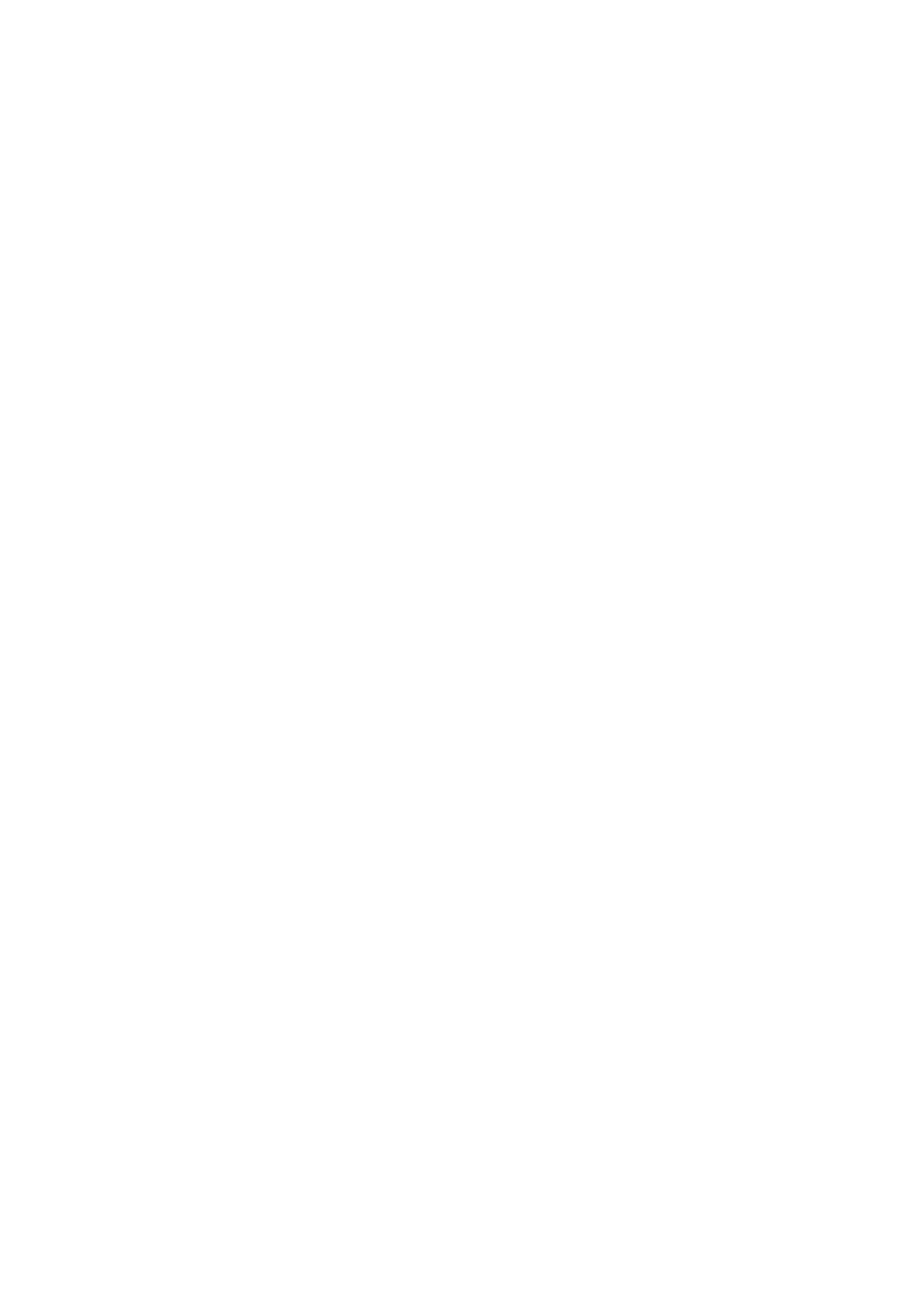
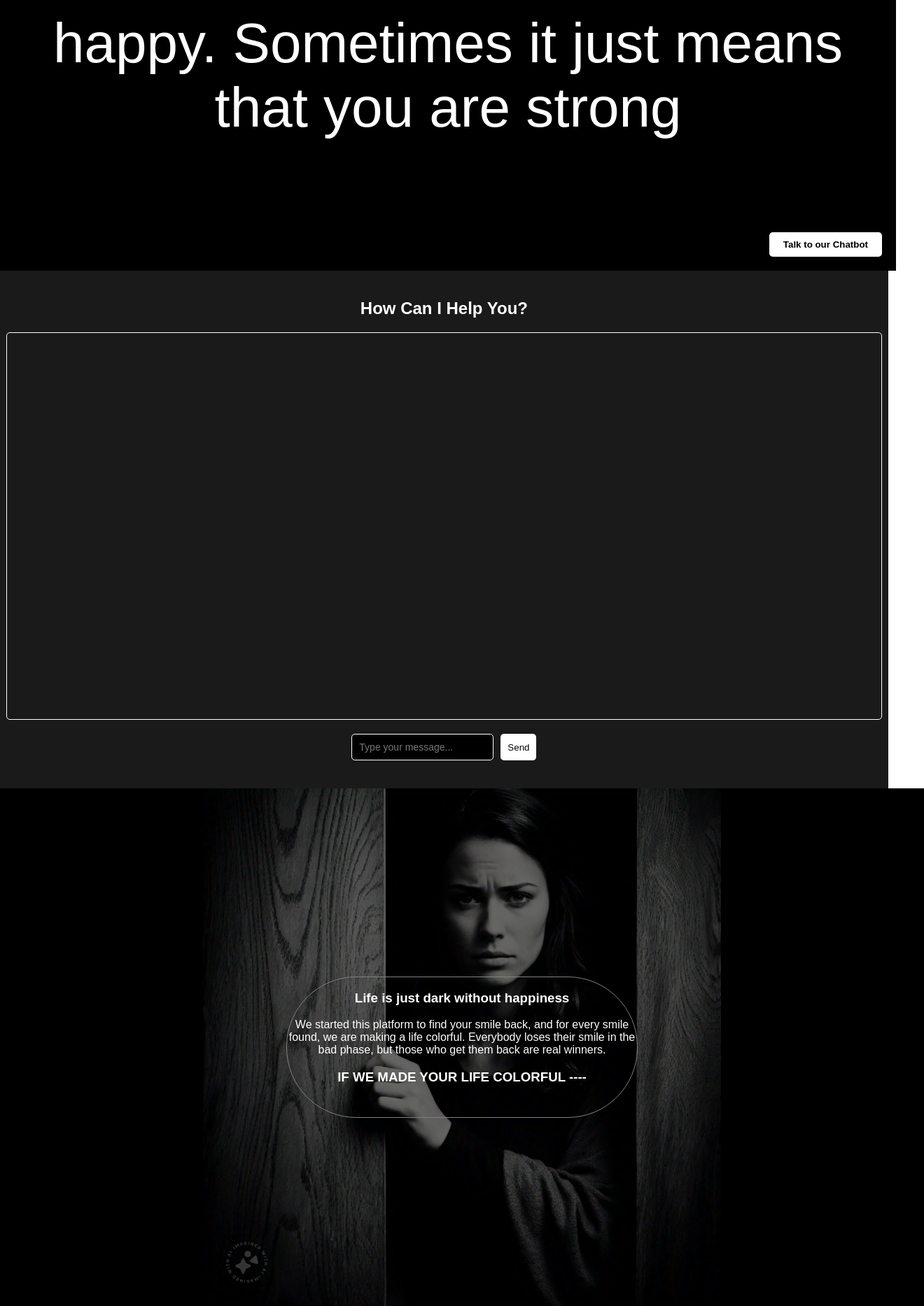
Before and after one commit to saisreekantam/SMILE_AGAIN, a React (Create React App) app in the folder frontend/: page /chatbot_page in a window 1280 px wide. Before the commit this address had no page. Shown: the part 343-2210 px from the top of the page at 70% size, 1320 px wide, since content can reach past the window. Before the commit the page ends 800 px from the top, so only its background shows below. Built offline with nearby package versions, Linux system fonts and the light colour scheme.

Commit message:
Added ChatBot page

```diff
--- a/frontend/src/App.js
+++ b/frontend/src/App.js
@@ -4,6 +4,7 @@ import { Routes,Route } from 'react-router-dom';
 import LoginPage from './LoginPage';
 import RegistrationPage from './RegistrationPage';
 import ProblemDescriptionForm from './ProblemDescriptionForm';
+import ChatBotPage from './ChatBotPage';
 
 function App() {
   return (
@@ -13,6 +14,7 @@ function App() {
         <Route path='/login' element={<LoginPage />} />
         <Route path='/register' element={<RegistrationPage />} />
         <Route path='/auth/problem_page' element={<ProblemDescriptionForm />} />
+        <Route path='/chatbot_page' element={<ChatBotPage />} />
       </Routes>
     </>
   );
--- /dev/null
+++ b/frontend/src/ChatBotPage.css
@@ -0,0 +1,132 @@
+body {
+    margin: 0;
+    font-family: Arial, sans-serif;
+    width: 100vw;
+  }
+
+  .ChatBotPage {
+    display: flex;
+    flex-direction: column;
+    width: 100%;
+    /* overflow-y: scroll; */
+  }
+
+  .QuoteContainer,
+  .chat-container,
+  .ColorDonation {
+    display: flex;
+    justify-content: center;
+    align-items: center;
+    height: 700px;
+    width: 100%;
+    scroll-snap-align: start;
+  }
+  .QuoteContainer{
+    height: 650px;
+  }
+
+  .QuoteContainer {
+    background-color: black;
+    color: white;
+    text-align: center;
+    position: relative;
+    font-size: 1.5em;
+  }
+
+  .scroll-to-chat {
+    position: absolute;
+    bottom: 20px;
+    right: 20px;
+    background-color: white;
+    color: black;
+    padding: 10px 20px;
+    border: none;
+    border-radius: 5px;
+    cursor: pointer;
+    font-weight: bold;
+  }
+
+  .chat-container {
+    background-color: #1a1a1a;
+    color: white;
+    text-align: center;
+    display: flex;
+    flex-direction: column;
+    padding: 20px;
+    width: 96%;
+  }
+
+  .chat-messages {
+    flex: 1;
+    overflow-y: auto;
+    margin-bottom: 20px;
+    padding: 10px;
+    border: 1px solid white;
+    border-radius: 5px;
+    width: 100%;
+    position: relative;
+    display: flex;
+    flex-direction: column;
+  }
+
+  .chat-message {
+    margin: 10px 0;
+    padding: 10px;
+    border-radius: 10px;
+    max-width: 60%;
+    word-wrap: break-word;
+  }
+
+  .chat-message.user {
+    align-self: flex-end;
+    right: 0;
+    background-color: #333;
+    color: white;
+    max-width: fit-content;
+  }
+
+  .chat-message.bot {
+    align-self: flex-start;
+    background-color: white;
+    color: black;
+    max-width: 500px;
+  }
+
+  .chat-input {
+    display: flex;
+    gap: 10px;
+  }
+
+  .chat-input input {
+    flex: 1;
+    padding: 10px;
+    border: 1px solid white;
+    border-radius: 5px;
+    background-color: black;
+    color: white;
+  }
+
+  .chat-input button {
+    padding: 10px;
+    border: none;
+    background-color: white;
+    color: black;
+    cursor: pointer;
+    border-radius: 5px;
+    height: 38.4px;
+  }
+
+  .ColorDonation {
+    background-color: black;
+    color: white;
+    text-align: center;
+    padding: 20px;
+  }
+
+  .ColorDonationMessage {
+    max-width: 600px;
+  }
+
+  a {
+    text-decoration: none;
+  }
--- /dev/null
+++ b/frontend/src/ChatBotPage.js
@@ -0,0 +1,97 @@
+import React, { useState, useRef, useEffect } from 'react';
+import './ChatBotPage.css';
+import NavAfterLogin from './NavAfterLogin';
+import { useAuth } from './contexts/AuthContext';
+import { Navigate } from 'react-router-dom';
+
+const ChatBotPage = () => {
+  const [quote, setQuote] = useState(
+    "Smile doesn't mean that someone's happy. Sometimes it just means that you are strong"
+  );
+  const [messages, setMessages] = useState([]);
+  const [input, setInput] = useState('');
+  const chatContainerRef = useRef(null);
+  const chatSectionRef = useRef(null);
+  const { isLoggedIn } = useAuth();
+
+  useEffect(() => {
+    if (chatContainerRef.current) {
+      chatContainerRef.current.scrollTop = chatContainerRef.current.scrollHeight;
+    }
+  }, [messages]);
+  // if(!isLoggedIn){
+  //   return <Navigate to="/login" />
+  // }
+
+  const handleSendMessage = () => {
+    if (!input.trim()) return;
+    const newMessages = [...messages, { sender: 'user', text: input }];
+    setMessages(newMessages);
+
+    setTimeout(() => {
+      const botResponse = `Bot response to "${input}"`;
+      setMessages((prevMessages) => [
+        ...prevMessages,
+        { sender: 'bot', text: botResponse },
+      ]);
+    }, 1000);
+    setInput('');
+  };
+
+  const scrollToChat = () => {
+    if (chatSectionRef.current) {
+      chatSectionRef.current.scrollIntoView({ behavior: 'smooth' });
+    }
+  };
+
+  return (
+    <div className="ChatBotPage">
+      <NavAfterLogin />
+      <div className="QuoteContainer">
+        <p style={{fontSize:'80px'}}>{quote}</p>
+        <button className="scroll-to-chat" onClick={scrollToChat}>
+          Talk to our Chatbot
+        </button>
+      </div>
+      <div className="chat-container" ref={chatSectionRef}>
+        <h2>How Can I Help You?</h2>
+        <div className="chat-messages" ref={chatContainerRef}>
+          {messages.map((message, index) => (
+            <div
+              key={index}
+              className={`chat-message ${message.sender === 'user' ? 'user' : 'bot'}`}
+            >
+              {message.text}
+            </div>
+          ))}
+        </div>
+        <div className="chat-input">
+          <input
+            type="text"
+            value={input}
+            onChange={(e) => setInput(e.target.value)}
+            placeholder="Type your message..."
+          />
+          <button onClick={handleSendMessage}>Send</button>
+        </div>
+      </div>
+      <div className="ColorDonation">
+        <div className="ColorDonationMessage">
+          <h3>Life is just dark without happiness</h3>
+          <p>
+            We started this platform to find your smile back, and for every smile found,
+            we are making a life colorful. Everybody loses their smile in the bad phase,
+            but those who get them back are real winners.
+          </p>
+          <h3>
+            <a href="#" style={{ color: 'white' }}>
+              IF WE MADE YOUR LIFE COLORFUL ----
+            </a>
+          </h3>
+        </div>
+      </div>
+    </div>
+  );
+};
+
+export default ChatBotPage;
--- a/frontend/src/LandingPage.js
+++ b/frontend/src/LandingPage.js
@@ -6,8 +6,10 @@ import image3 from './assets/Image3.jpg'
 import image4 from './assets/Image4.jpg'
 import image5 from './assets/Image5.jpg'
 import chatbot from './assets/Chatbot.jpg'
+import { useAuth } from './contexts/AuthContext'
 
 function LandingPage() {
+  const { isLoggedIn } = useAuth();
   useEffect(() => {
     const scrollContainer = document.querySelector('.ImagesContainer');
 
@@ -95,7 +97,7 @@ function LandingPage() {
           "Smiling isn't just an option; it's a true expression of happiness.Learn from those who lost their smiles and bravely brought them back."
         </div>
         <div className='ChatbotImageContainer'>
-          <a href=""><img src={chatbot} className='ChatbotImage'></img></a>
+          <a href="/chatbot_page"><img src={chatbot} className='ChatbotImage'></img></a>
         </div>
       </div>
       <div className='WorkshopPage'>
--- a/frontend/src/LoginPage.js
+++ b/frontend/src/LoginPage.js
@@ -1,11 +1,13 @@
 import React, { useState } from "react";
 import "./LoginPage.css";
+import { useAuth } from "./contexts/AuthContext";
 import axios from "axios";
 
 
 function LoginPage() {
     const [email,setEmail]=useState("");
     const [password,setPassword]=useState("");
+    const { login } = useAuth();
     const handleSubmit=async (e) => {
         e.preventDefault();
         const data={
@@ -14,6 +16,9 @@ function LoginPage() {
         };
         try{
             const response=await axios.post("http://localhost:8000/auth/login",data,{headers: { 'Content-Type' : 'application/json'}});
+            if(response.request.responseURL.includes('problem_page')){
+                login({email});
+            }
             console.log(response.data);
         }
         catch(err){
--- a/frontend/src/NavAfterLogin.css
+++ b/frontend/src/NavAfterLogin.css
@@ -7,6 +7,7 @@
     padding: 0 20px; /* Optional: padding to add some space on the sides */
     color: black;
     box-sizing: border-box; /* Ensures padding doesn't affect width */
+    background-color: black;
   }
   .Smile{
     color: gray;
--- a/frontend/src/NavAfterLogin.js
+++ b/frontend/src/NavAfterLogin.js
@@ -11,7 +11,7 @@ const NavAfterLogin=() => {
                     <span className="Again">Again</span>
                 </div>
                 <div className="Links">
-                    <a href="">Home</a>
+                    <a href="/">Home</a>
                     <a href="">Blogs</a>
                     <a href="">Workshops</a>
                     <a href="">Chats</a>
--- a/frontend/src/ProblemDescriptionForm.js
+++ b/frontend/src/ProblemDescriptionForm.js
@@ -1,15 +1,16 @@
 import React,{useState} from "react";
 import "./ProblemDescriptionFile.css";
 import NavAfterLogin from "./NavAfterLogin";
+import axios from "axios";
 const ProblemDescriptionForm=() => {
     const [currentStep,setCurrentStep] = useState(0);
     const [formData,setFormData] = useState({
-       When:"",
-       Why: "",
+       smile_last_time:"",
+       smile_reason: "",
     });
     const formFields = [
-        {id:"When", label:"When did you smile last time",type:"text",required:"true"},
-        {id:"Why", label:"Why Did you lose your smile",type:"text",required:"true"}
+        {id:"smile_last_time", label:"When did you smile last time(press enter after you type this)",type:"text",required:"true"},
+        {id:"smile_reason", label:"Why Did you lose your smile",type:"text",required:"true"}
     ]
 
     const handleChange=(e) => {
@@ -35,9 +36,16 @@ const ProblemDescriptionForm=() => {
     }
 
     };
-    const handleSubmit = (e) => {
+    const handleSubmit = async (e) => {
         e.preventDefault();
         console.log("Form Submitted: ",formData);
+        try{
+            const response= await axios.post("http:localhost:8000/auth/problem-page",formData,{headers:{'Content-Type' : 'application/json'}});
+            const message=response.data.message;
+            console.log(message);
+        } catch(err){
+            console.error("Error posting problem: ",err);
+        }
     };
     return(
         <div className="formContainer">
--- /dev/null
+++ b/frontend/src/contexts/AuthContext.js
@@ -0,0 +1,31 @@
+import React, { createContext, useState, useContext } from 'react';
+
+
+const AuthContext = createContext();
+
+
+export const AuthProvider = ({ children }) => {
+  const [user, setUser] = useState(null); // User details
+  const [isLoggedIn, setIsLoggedIn] = useState(false); // Login status
+
+  const login = (userDetails) => {
+    setUser(userDetails);
+    setIsLoggedIn(true);
+  };
+
+
+  const logout = () => {
+    setUser(null);
+    setIsLoggedIn(false);
+  };
+
+  return (
+    <AuthContext.Provider value={{ user, isLoggedIn, login, logout }}>
+      {children}
+    </AuthContext.Provider>
+  );
+};
+
+export const useAuth = () => {
+  return useContext(AuthContext);
+};
--- a/frontend/src/index.js
+++ b/frontend/src/index.js
@@ -3,13 +3,16 @@ import ReactDOM from 'react-dom/client';
 import './index.css';  // Global CSS file for styling
 import App from './App';  // Main App component
 import { BrowserRouter as Router } from 'react-router-dom';  // Router for managing routing
+import { AuthProvider } from './contexts/AuthContext';
 
 const root = ReactDOM.createRoot(document.getElementById('root')); // Get the root DOM element
 
 root.render(
   <React.StrictMode> {/* Ensures your app runs in development mode with extra checks */}
     <Router> {/* Router to manage all routing */}
-      <App />
+      <AuthProvider>
+        <App />
+      </AuthProvider>
     </Router>
   </React.StrictMode>
 );
```
Also changed, not shown: frontend/src/BlogsPage.css (added, +71 -0 lines), frontend/src/BlogsPage.js (added, +39 -0 lines), 1 other file (tests, documents, lock files or other folders).
